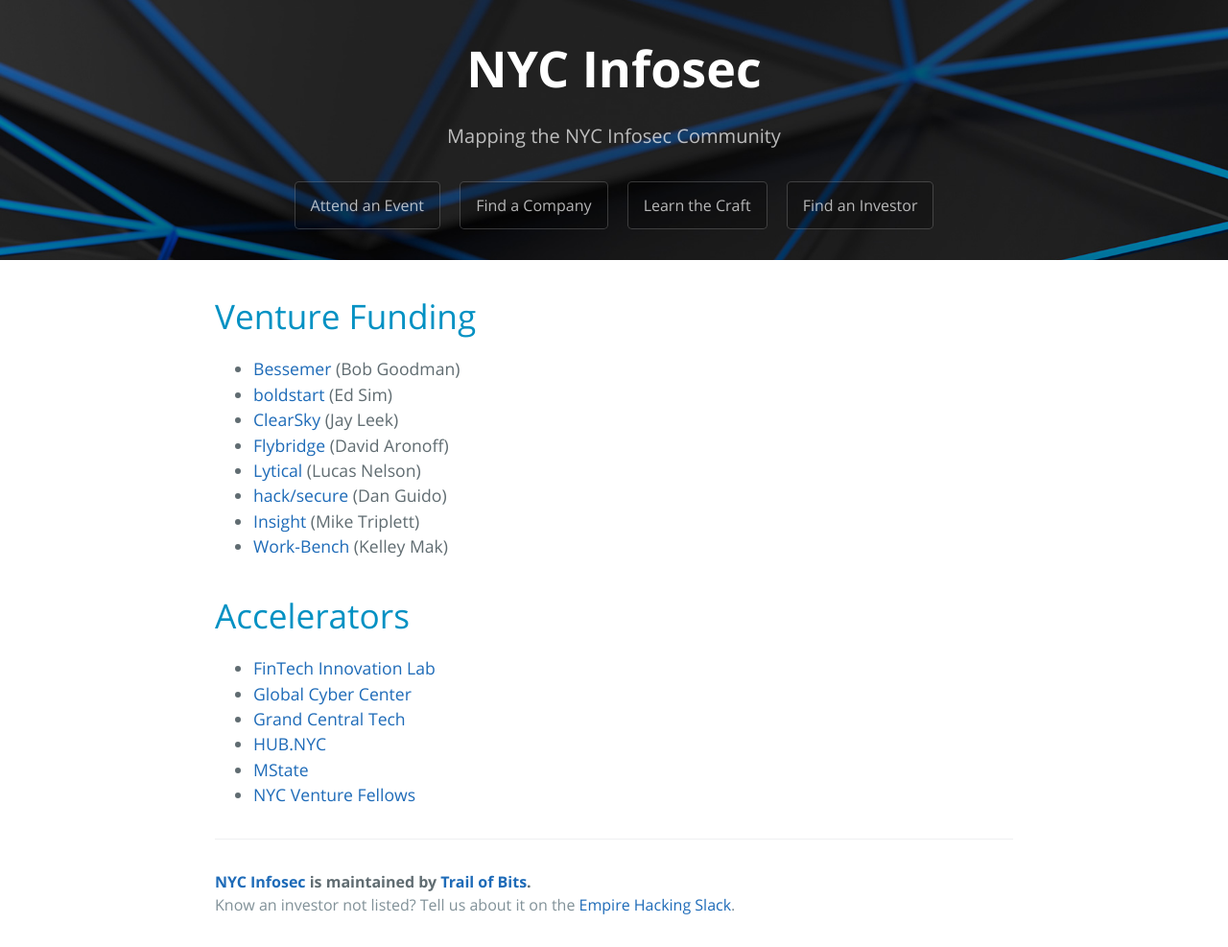
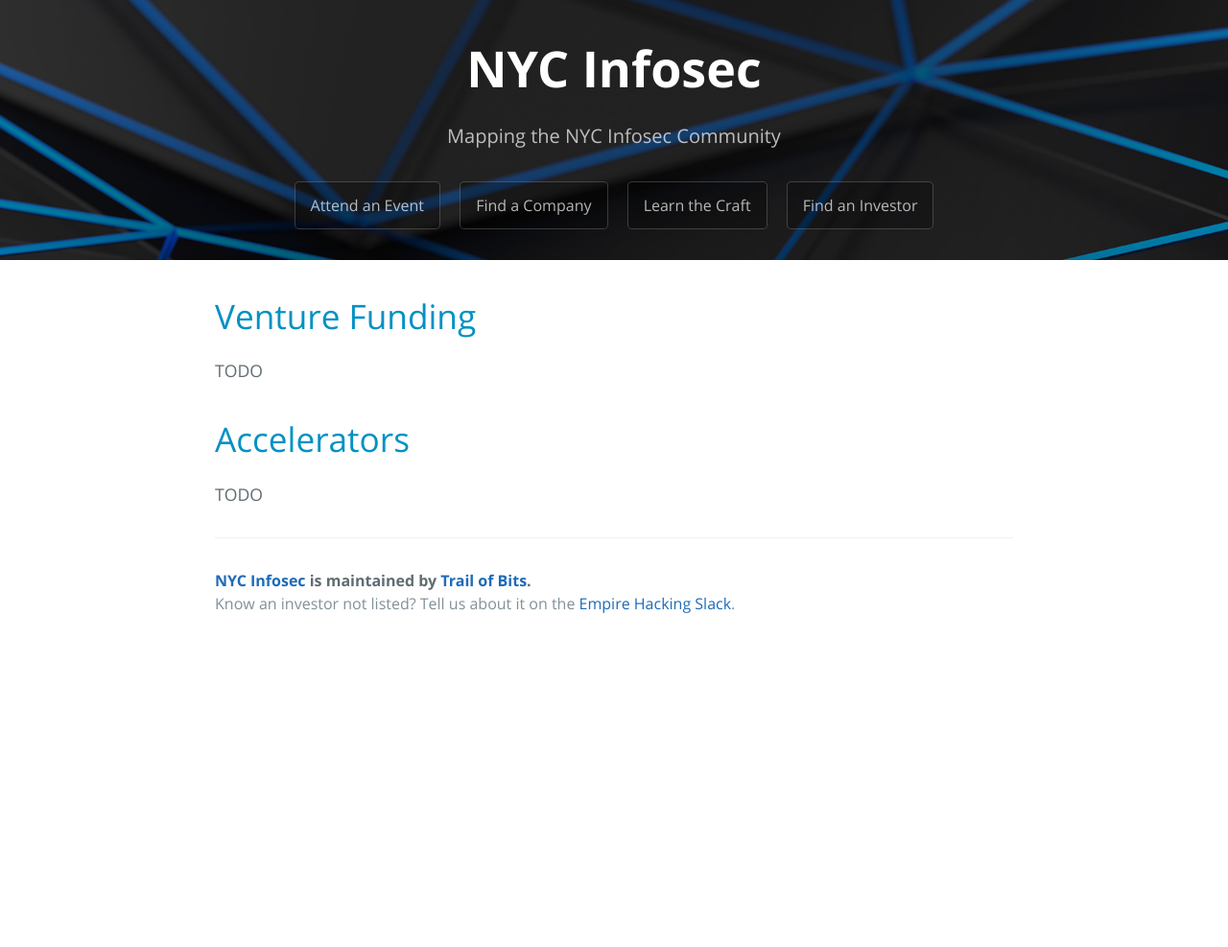
Before and after one commit to trailofbits/nyc-infosec, a Jekyll site: the page built from investors.md, in a window 1280 px wide. Shown: the whole page at 96% size. Built offline with Jekyll 4.4.1, drawn with Linux system fonts in a browser that asks for light colours; our own code applies the rules of GitHub Pages for plain Markdown files; after the commit the page ends 900 px from its top, so only the background shows below that.

Commit message:
initial investors

```diff
--- a/investors.md
+++ b/investors.md
@@ -5,19 +5,9 @@
 ---
 
 # Venture Funding
-* [Bessemer](https://www.bvp.com/) (Bob Goodman)
-* [boldstart](http://www.boldstart.vc/) (Ed Sim)
-* [ClearSky](http://www.clear-sky.com/) (Jay Leek)
-* [Flybridge](http://www.flybridge.com/) (David Aronoff)
-* [Lytical](http://www.lyticalventures.com/) (Lucas Nelson)
-* [hack/secure](http://www.hacksecure.org) (Dan Guido)
-* [Insight](https://www.insightpartners.com/) (Mike Triplett)
-* [Work-Bench](https://www.work-bench.com/) (Kelley Mak)
+
+TODO
 
 # Accelerators
-* [FinTech Innovation Lab](http://fintechinnovationlab.com/new-york/)
-* [Global Cyber Center](https://sosa.co/industry-expertise/cyber/)
-* [Grand Central Tech](http://grandcentraltech.com/)
-* [HUB.NYC](http://hub.nyc/)
-* [MState](https://www.mstate.io/)
-* [NYC Venture Fellows](http://nycventurefellows.org/)
+
+TODO
```
